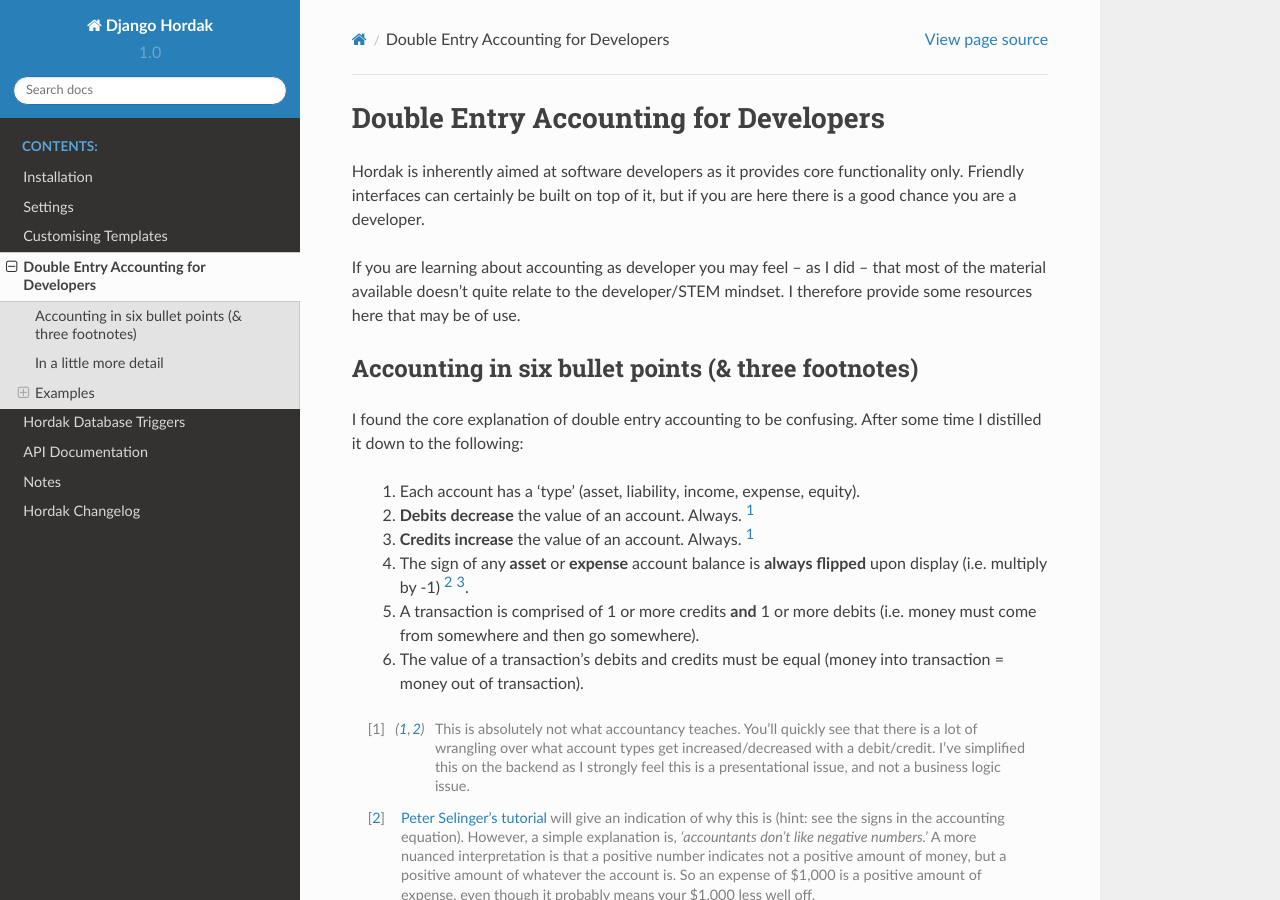
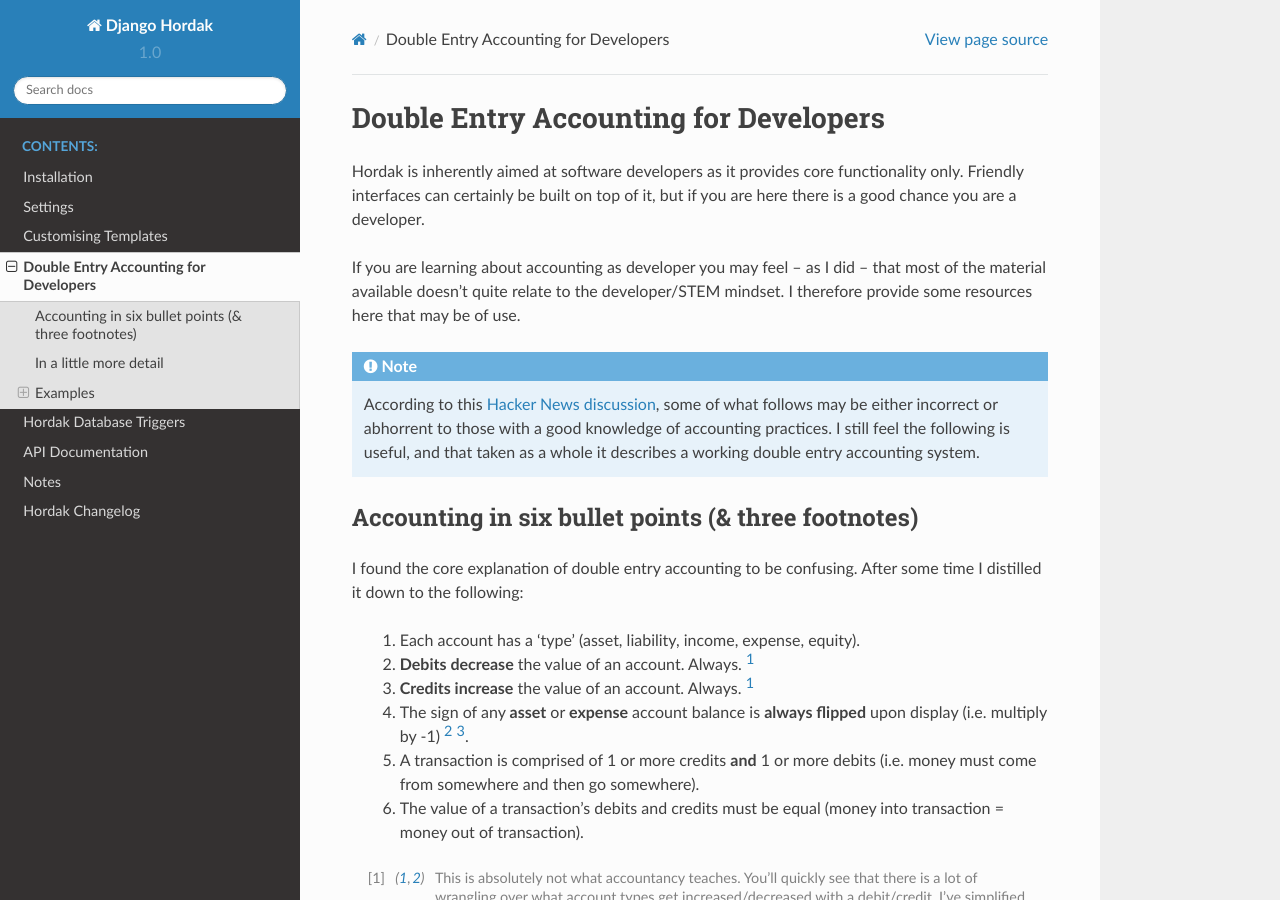
Before and after one commit to adamcharnock/django-hordak, a Sphinx documentation site: the page built from docs/accounting-for-developers.rst, in a window 1280 px wide and 900 px high. Built offline with Sphinx 7.4.7 and the Read the Docs theme 2.0.0, drawn with Linux system fonts in a browser that asks for light colours.

Commit message:
Adding note following HN discussion

```diff
--- a/docs/accounting-for-developers.rst
+++ b/docs/accounting-for-developers.rst
@@ -10,6 +10,14 @@ if you are here there is a good chance you are a developer.
 If you are learning about accounting as developer you may feel – as I did – that
 most of the material available doesn't quite relate to the developer/STEM mindset. I
 therefore provide some resources here that may be of use.
+
+.. note::
+
+    According to this `Hacker News discussion`_, some of what follows may be either incorrect
+    or abhorrent to those with a good knowledge of accounting practices. I still
+    feel the following is useful, and that taken as a whole it describes a working
+    double entry accounting system.
+
 
 Accounting in six bullet points (& three footnotes)
 ---------------------------------------------------
@@ -118,3 +126,5 @@ Let's show how we represent a single housemate's payment:
 
 Because the bank account is an asset account, we flip the sign of its balance.
 **The result is that both accounts increase in value.**
+
+.. _hacker news discussion: https://news.ycombinator.com/item?id=23964513
```
